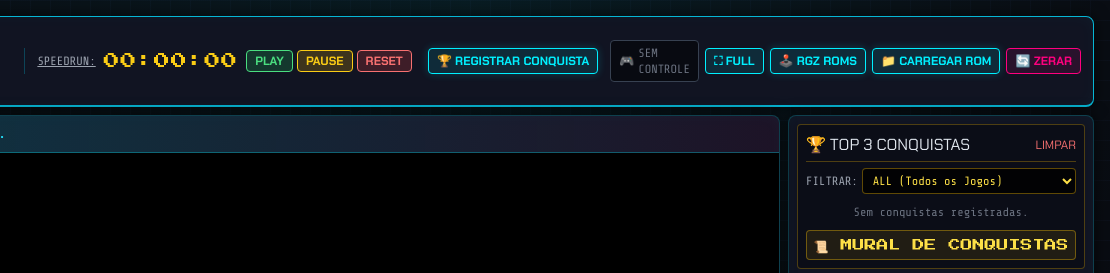
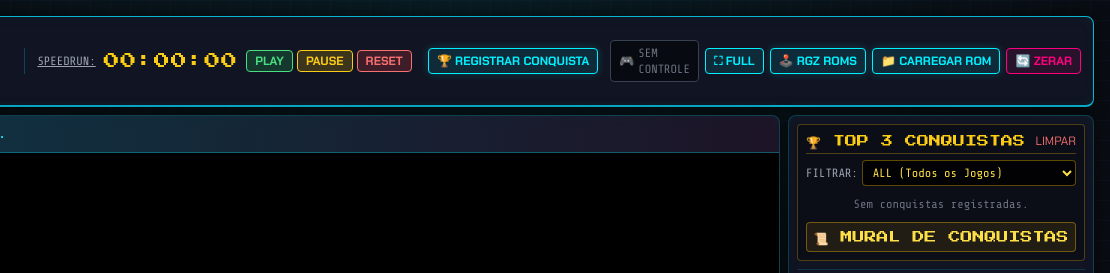
Before and after one commit to retrogamezone/conquista, a plain HTML site: page index.html in a window 1280 px wide. Shown: the top 273 px of the page, 170-1280 px from the left. Drawn offline with nearby package versions, Linux system fonts and the light colour scheme.

Commit message:
Update index.html

```diff
--- a/index.html
+++ b/index.html
@@ -222,7 +222,7 @@
         <!-- 1. CONQUISTAS RECENTES -->
         <div class="flex flex-col gap-1.5 shrink-0 bg-black/30 border border-yellow-500/30 rounded p-2">
           <div class="flex justify-between items-center border-b border-yellow-500/30 pb-1">
-            <span class=""font-pixel text-[10px] lg:text-xs text-yellow-400 flex items-center gap-1">🏆 TOP 3 CONQUISTAS</span>
+            <span class="font-pixel text-[10px] lg:text-xs text-yellow-400 flex items-center gap-1">🏆 TOP 3 CONQUISTAS</span>
             <button id="btnClearHistory" class="text-xs text-red-400 hover:underline cursor-pointer">LIMPAR</button>
           </div>
 
```
